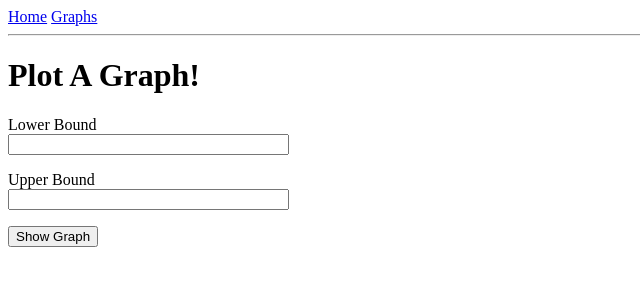
After one commit to lumpofice/math_website, a Flask app: page /graph in a window 1280 px wide. The commit adds this page. Shown: the top 300 px of the page, without its empty margins (0-640 px from the left). Run offline with Flask 2, Linux system fonts and the light colour scheme.

Commit message:
adding a graphing view function that, for now, displays the lower and upper bounds input by the user, indicating successful posting of user input

```diff
--- a/app/__init__.py
+++ b/app/__init__.py
@@ -1,5 +1,7 @@
 from flask import Flask
+from config import Config
 
 app = Flask(__name__)
+app.config.from_object(Config)
 
 from app import routes
--- /dev/null
+++ b/app/forms.py
@@ -0,0 +1,8 @@
+from flask_wtf import FlaskForm
+from wtforms import FloatField, SubmitField
+from wtforms.validators import DataRequired
+
+class GraphForm(FlaskForm):
+    lower_bound = FloatField('Lower Bound', validators=[DataRequired()])
+    upper_bound = FloatField('Upper Bound', validators=[DataRequired()])
+    submit = SubmitField('Show Graph')
--- a/app/routes.py
+++ b/app/routes.py
@@ -1,8 +1,23 @@
-from flask import render_template
+from flask import render_template, flash, redirect, url_for
 from app import app
+from app.forms import GraphForm
 
 
 @app.route('/')
 @app.route('/index')
 def index():
     return render_template('index.html', title='MassiveNap')
+
+
+@app.route('/graph', methods=['GET', 'POST'])
+def graph():
+    form = GraphForm()
+
+    if form.validate_on_submit():
+
+        flash('Lower bound: {}, Upper bound: {}'\
+        .format(form.lower_bound.data, form.upper_bound.data))
+
+        return redirect(url_for('index'))
+
+    return render_template('graph.html', title='Graphs', form=form)
--- a/app/templates/base.html
+++ b/app/templates/base.html
@@ -8,8 +8,22 @@
 		{% endif %}
 	</head>
 	<body>
-		<div><a href='/index'>Home</a></div>
+		<div>
+			<a href='{{ url_for("index") }}'>Home</a>
+			<a href='{{ url_for("graph") }}'>Graphs</a>
+		</div>
 		<hr>
+		{% with messages = get_flashed_messages() %}
+		{% if messages %}
+		<u1>
+			{% for message in messages %}
+			<li>
+				{{ message }}
+			</li>
+			{% endfor %}
+		</u1>
+		{% endif %}
+		{% endwith %}
 		{% block content %}{% endblock %}
 	</body>
 </html>
--- /dev/null
+++ b/app/templates/graph.html
@@ -0,0 +1,19 @@
+{% extends 'base.html' %}
+
+{% block content %}
+	<h1>Plot A Graph!</h1>
+	<form action='' method='post' novalidate>
+		{{ form.hidden_tag() }}
+		<p>
+			{{ form.lower_bound.label }}<br>
+			{{ form.lower_bound(size=32) }}
+		</p>
+		<p>
+			{{ form.upper_bound.label }}<br>
+			{{ form.upper_bound(size=32) }}
+		</p>
+		<p>
+			{{ form.submit() }}
+		</p>
+	</form>
+{% endblock %}
--- /dev/null
+++ b/config.py
@@ -0,0 +1,4 @@
+import os
+
+class Config(object):
+    SECRET_KEY = os.environ.get('SECRET_KEY') or 'Eyop7n*n._;>"&6L'
```
Also changed, not shown: app/geometric_processing.py (renamed from geometric_processing.py).
